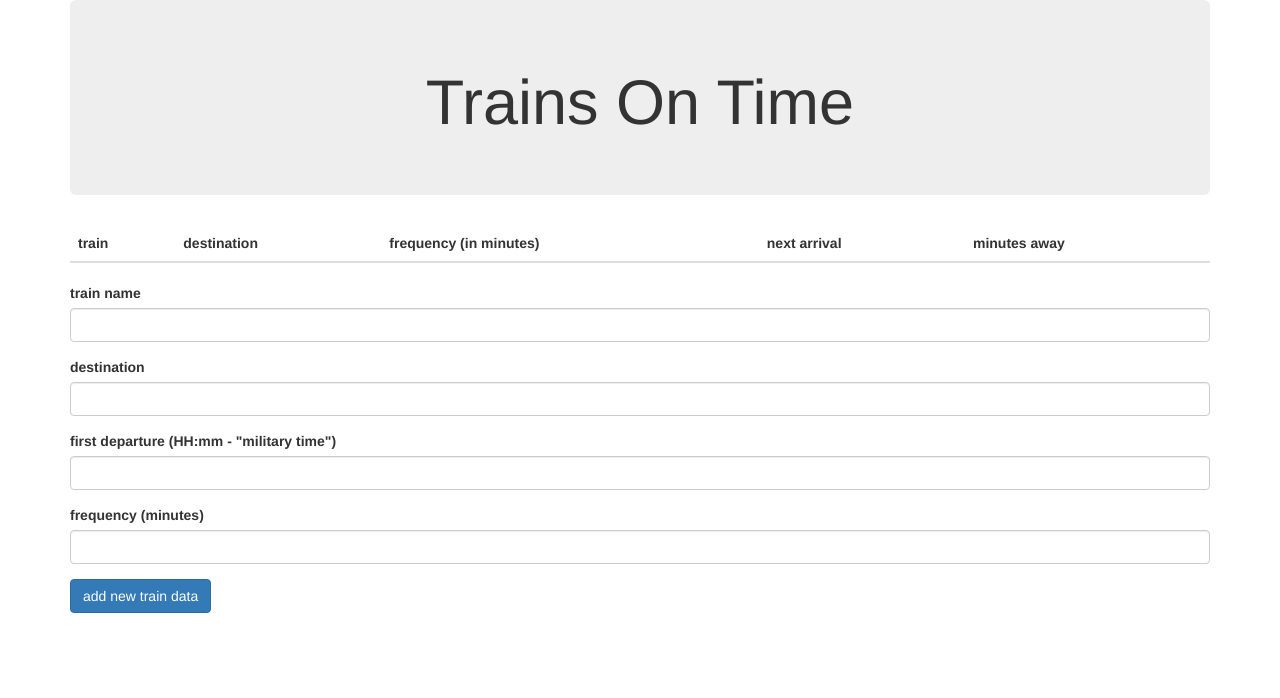
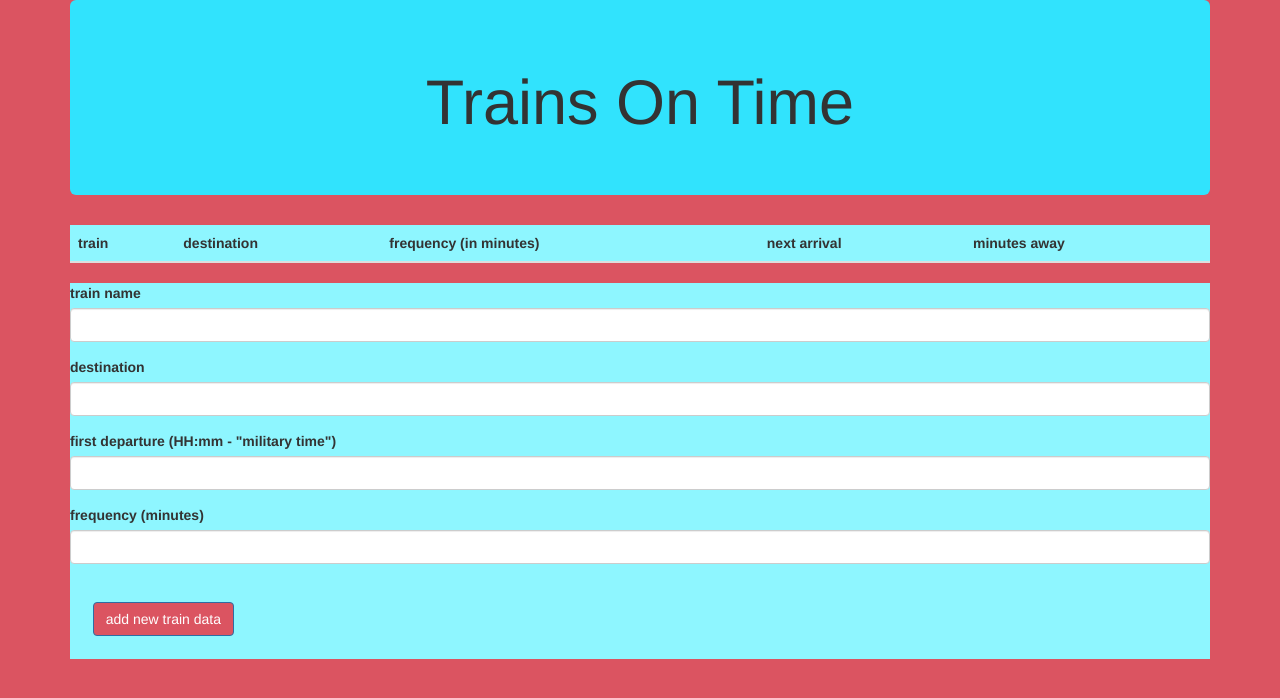
Before and after one commit to bamacanuck/TrainsOnTime, a plain HTML site: page index.html in a window 1280 px wide. Drawn offline with nearby package versions, Linux system fonts and the light colour scheme; no server answers.

Commit message:
added a little bit of color, by way of CSS

```diff
--- a/assets/css/style.css
+++ b/assets/css/style.css
@@ -0,0 +1,24 @@
+body {
+	background: #db5461;
+}
+
+#topper {
+	background: #31e3fd;
+}
+
+#trainTable {
+	background: white;
+}
+
+#tableHead {
+	background: #8ef6ff;
+}
+
+#ourForm {
+	background: #8ef6ff;
+}
+
+#addTrainBtn {
+	margin: 2%;
+	background: #db5461;
+}
--- a/assets/javascript/trains.js
+++ b/assets/javascript/trains.js
@@ -95,11 +95,14 @@ db.ref().on("child_added", function(childSnapshot, prevChildKey) {
   var firstTimeFBase = childSnapshot.val().firstGo;
   var freqIntFBase = childSnapshot.val().trainInterval;
 
-  // Employee Info
+  // Info
   console.log(trainNameFBase);
   console.log(headedToFBase);
   console.log(firstTimeFBase);
   console.log(freqIntFBase);
+
+  // for a long time, I was forgetting - simply -
+  // to call this function (below)
 
     nextArrival(firstTimeFBase, freqIntFBase);
 
--- a/index.html
+++ b/index.html
@@ -7,6 +7,7 @@
 	<title>Trains On Time</title>
 
 	<link rel="stylesheet" href="https://maxcdn.bootstrapcdn.com/bootstrap/3.3.6/css/bootstrap.min.css" integrity="sha384-1q8mTJOASx8j1Au+a5WDVnPi2lkFfwwEAa8hDDdjZlpLegxhjVME1fgjWPGmkzs7" crossorigin="anonymous">
+	<link rel="stylesheet" href="assets/css/style.css">
 	<script src="https://cdnjs.cloudflare.com/ajax/libs/jquery/3.2.1/jquery.min.js"></script>
 	<script src="https://cdnjs.cloudflare.com/ajax/libs/moment.js/2.18.1/moment.min.js"></script>
 </head>
@@ -14,11 +15,11 @@
 <body>
 
 <div class="container">
-	<div class="jumbotron">
+	<div class="jumbotron" id="topper">
 		<h1 class="text-center">Trains On Time</h1>
 	</div>
 	<table class="table table-striped table-hover" id="trainTable">
-		<thead>
+		<thead id="tableHead">
 	        <tr>
 	          <th>train</th>
 	          <th>destination</th>
@@ -31,7 +32,7 @@
 	      </tbody>
     </table>
 
-	<form>
+	<form id="ourForm">
       <div class="form-group">
         <label for="train-name">train name</label>
         <input class="form-control" id="trainNameAdd" type="text">
```
